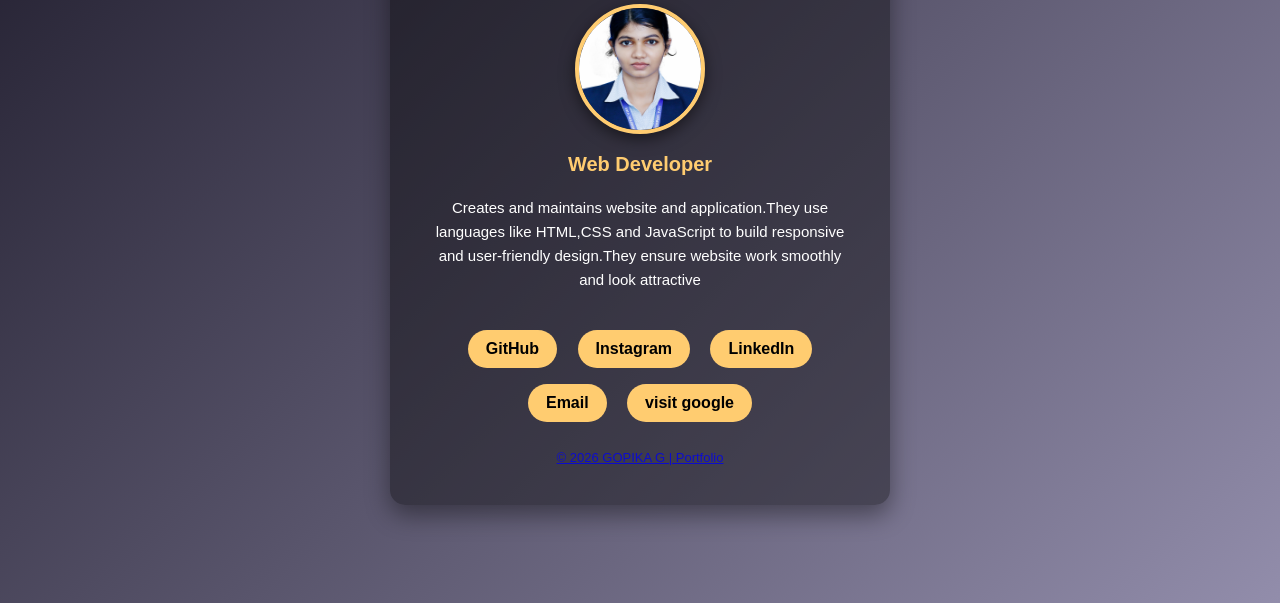
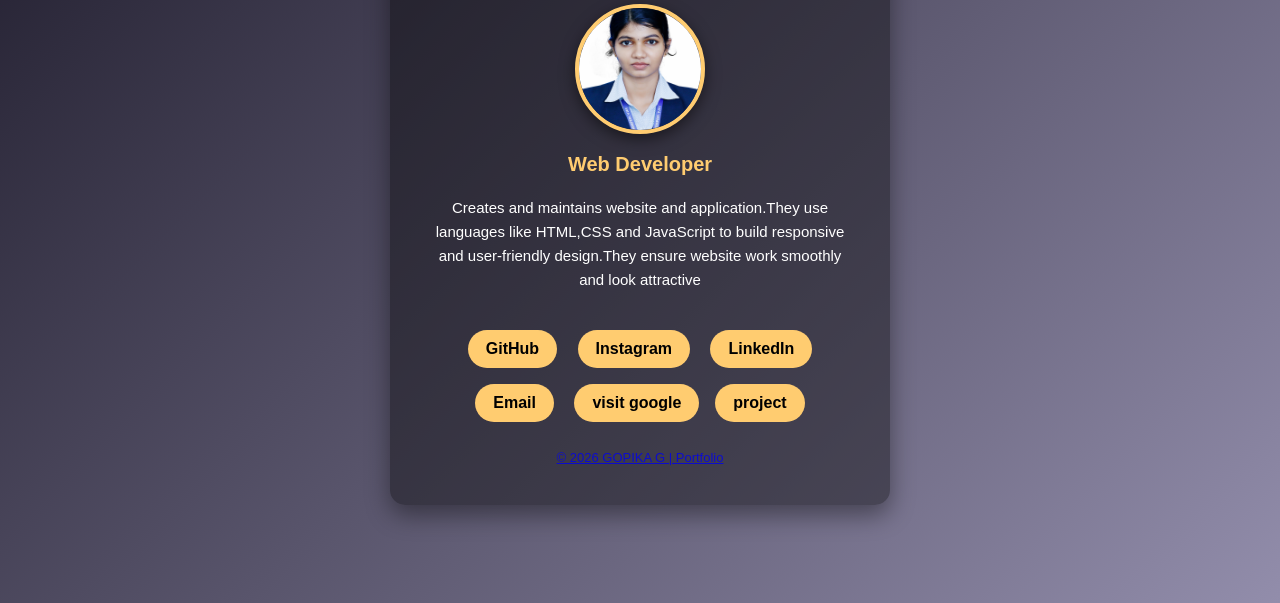
Before and after one commit to gopikag2852004/portfolio, a plain HTML site: page index.html in a window 1280 px wide. Shown: the part 197-800 px from the top of the page. Drawn offline with Linux system fonts and the light colour scheme.

Commit message:
Update index.html

```diff
--- a/index.html
+++ b/index.html
@@ -100,6 +100,7 @@
             <a href="https://linkedin.com/in/yourusername" target="_blank">LinkedIn</a>
             <a href="mailto:yourmail@gmail.com">Email</a>
             <a href="https://google.com">visit google</a1>
+            <a href="project.html">project</a1>
         </div>
 
         <footer>
```
